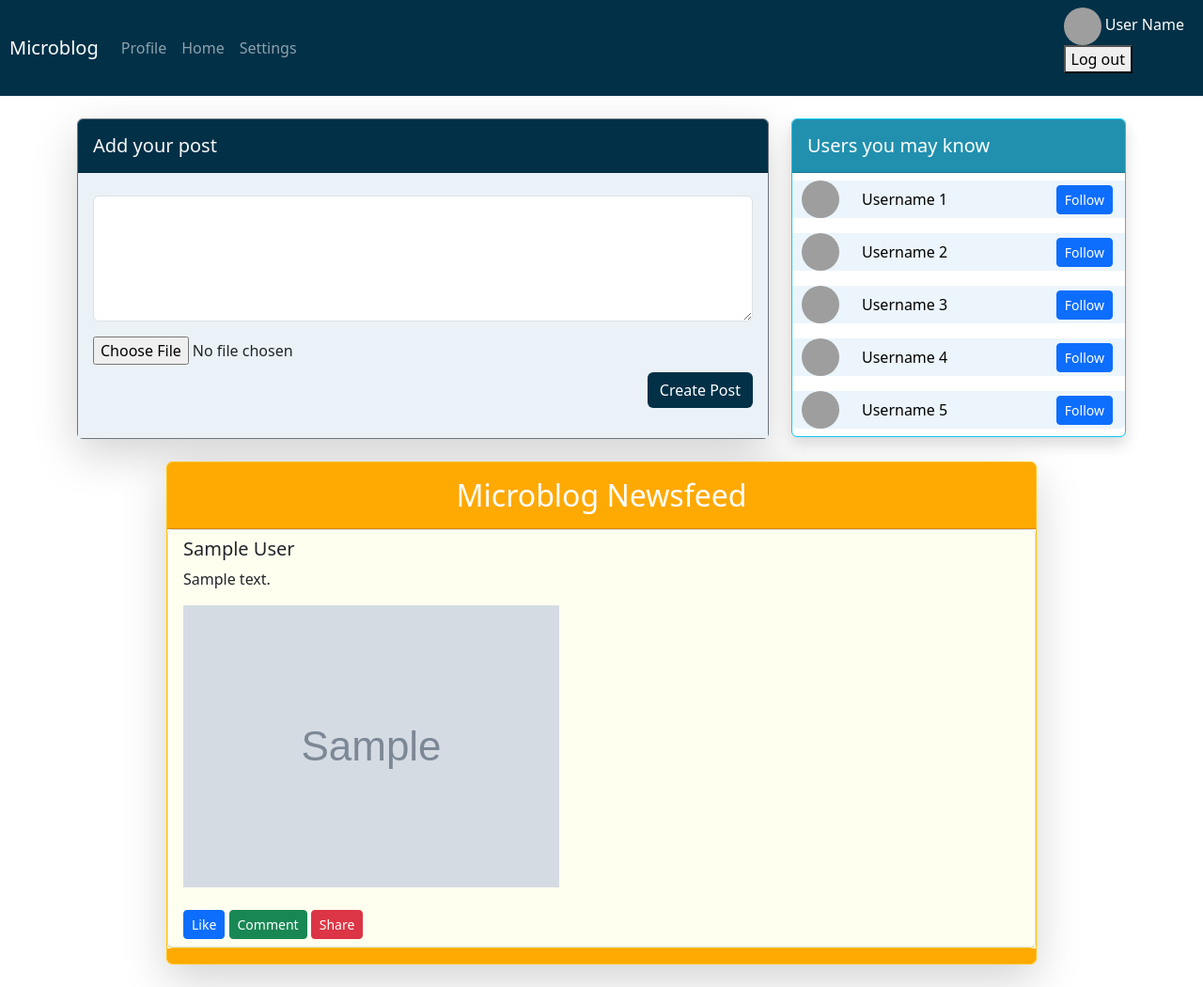
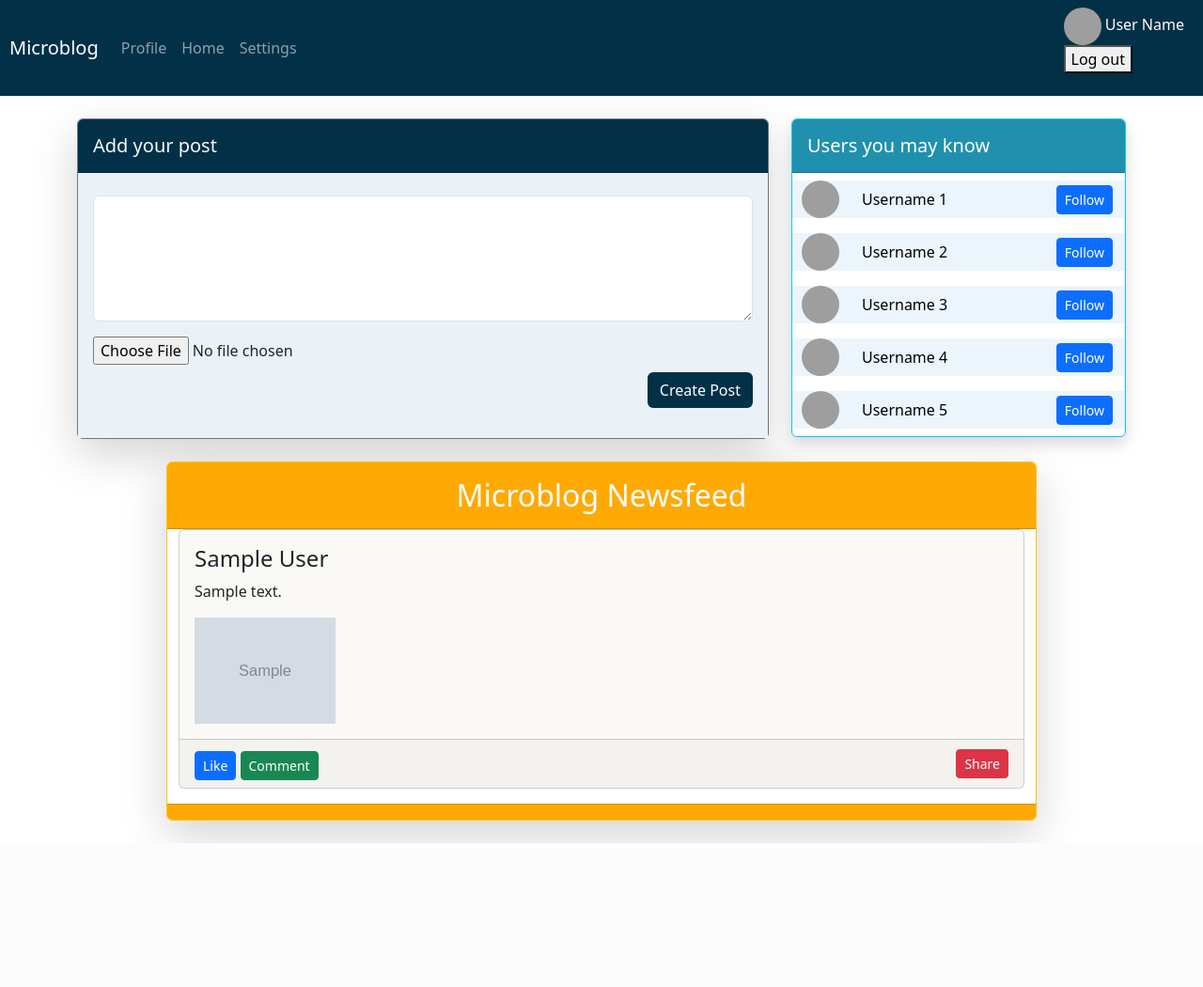
Before and after one commit to bpocrafael/microblog-app, a Laravel app: page /home in a window 1280 px wide. Shown: the whole page at 94% size. After the commit the page ends 897 px from the top, so only its background shows below. Run offline with Laravel 10, Linux system fonts and the light colour scheme; tables that the repository leaves empty hold one stand-in row (values such as "Sample post"); grey boxes marked "Sample" are stand-in pictures; grey boxes are pictures that could not be loaded.

Commit message:
displaying post image added

```diff
--- a/src/resources/views/post/show.blade.php
+++ b/src/resources/views/post/show.blade.php
@@ -1,14 +1,22 @@
-<ul class="list-group">
+<div class="container">
     @foreach ($posts as $post)
-        <li class="list-group-item" style="background-color: #FFFFF0">
-            <h5 class="card-title">{{ $post->user->name }}</h5>
-            <p class="card-text">{{ $post->content }}</p>
-            <img src="{{ asset(''.$post->image) }}" alt="Post Image" class="img-fluid">
-            <div class="interaction mt-4">
-                <a href="#" class="btn btn-sm btn-primary like">Like</a>
-                <a href="#" class="btn btn-sm btn-success comment">Comment</a>
-                <a href="#" class="btn btn-sm btn-danger share">Share</a>
+        <div class="card mb-3" style="background-color:#FAF9F6">
+            <div class="card-body">
+                <h4 class="card-title">{{ $post->user->name }}</h4>
+                <p class="card-text">{{ $post->content }}</p>
+                @if ($post->image)
+                    <img height="250px" width="150px" src="{{ asset('/storage/images/'.$post->image) }}" alt="Post Image" class="img-fluid">
+                @endif
             </div>
-        </li>
+            <div class="card-footer d-flex justify-content-between align-items-center">
+                <div class="interaction mt-1">
+                    <a href="#" class="btn btn-sm btn-primary like">Like</a>
+                    <a href="#" class="btn btn-sm btn-success comment">Comment</a>
+                </div>
+                <div>
+                    <a href="#" class="btn btn-sm btn-danger share">Share</a>
+                </div>
+            </div>
+        </div>
     @endforeach
-</ul>
+</div>
```
